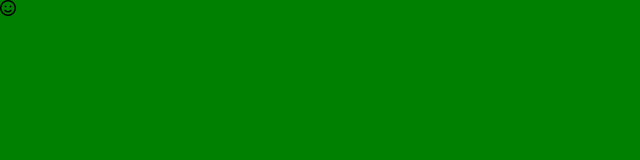
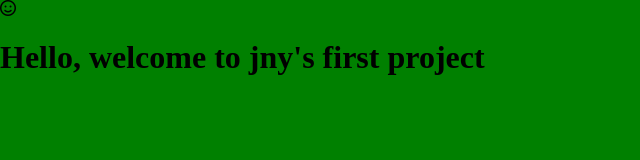
Before and after one commit to jenniing/Template, a plain HTML site: page index.html in a window 1280 px wide. Shown: the whole page, without its empty margins (0-640 px from the left). Drawn offline with Linux system fonts and the light colour scheme.

Commit message:
hello world

```diff
--- a/index.html
+++ b/index.html
@@ -10,6 +10,7 @@
     <link rel="stylesheet" href="style.css">
 </head>
 <body><i class="fa-regular fa-face-smile"></i>
+    <h1>Hello, welcome to jny's first project</h1>
     <!-- Script -->
    <script src="script.js"></script>
 </body>
```
